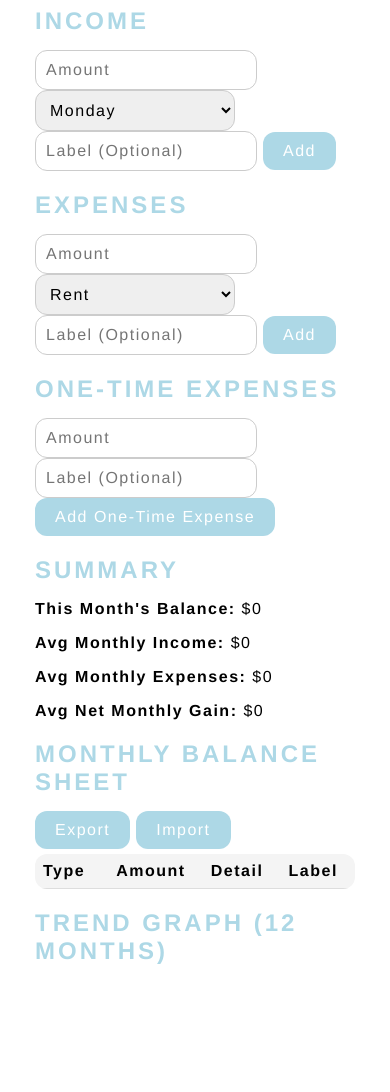
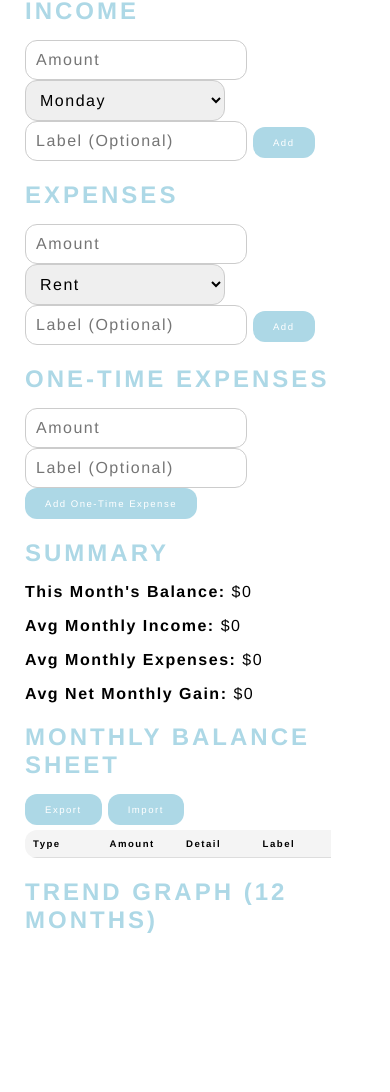
Before and after one commit to jeffjerez/budg, a plain HTML site: page index.html in a window 390 px wide. Shown: the part 120-1212 px from the top of the page. Drawn offline with nearby package versions, Linux system fonts and the light colour scheme.

Commit message:
Mobile formatting

```diff
--- a/index.html
+++ b/index.html
@@ -43,15 +43,6 @@
         #container {
             max-width: 800px;
             margin: auto;
-        }
-
-        @media only screen and (max-width: 768px) {
-            #container {
-                margin: 0 auto;
-                padding: 15px;
-                box-sizing: border-box;
-                width: 100%;
-            }
         }
 
         ul#itemList li {
@@ -196,6 +187,25 @@
             width: 100%;
             height: 200px;
             font-size: 18px;
+        }
+
+        @media only screen and (max-width: 768px) {
+            #container {
+                margin: 0 auto;
+                padding: 5px;
+                box-sizing: border-box;
+                width: 100%;
+            }
+
+            #itemsTable {
+                font-size: 0.6em;
+                overflow-x: scroll;
+                display: block;
+            }
+
+            button {
+                font-size: 0.6em;
+            }
         }
     </style>
 </head>
@@ -368,7 +378,7 @@
 
             const actionCell = document.createElement('td');
             const deleteBtn = document.createElement('button');
-            deleteBtn.innerText = 'Delete';
+            deleteBtn.innerText = 'X';
 
             deleteBtn.addEventListener('click', function () {
                 listElement.remove();
```
